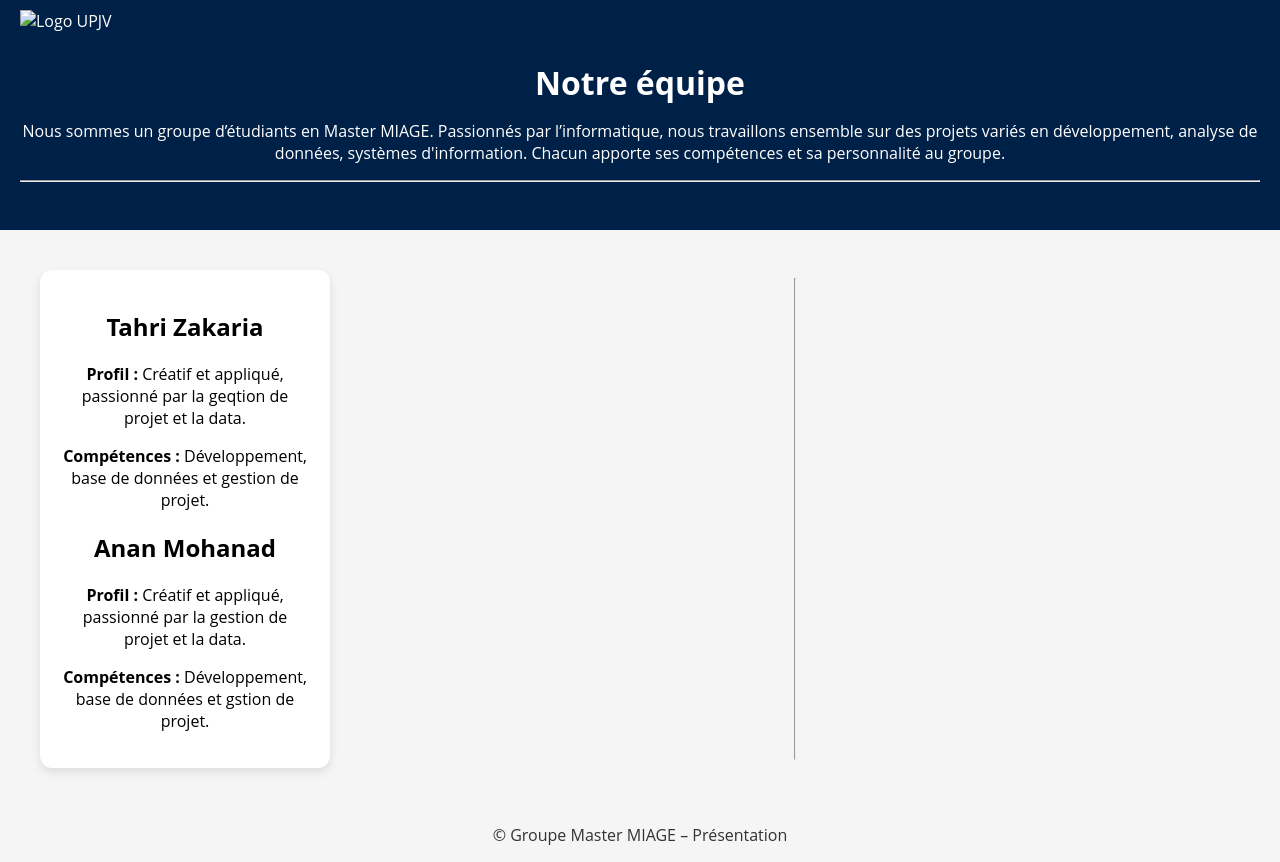
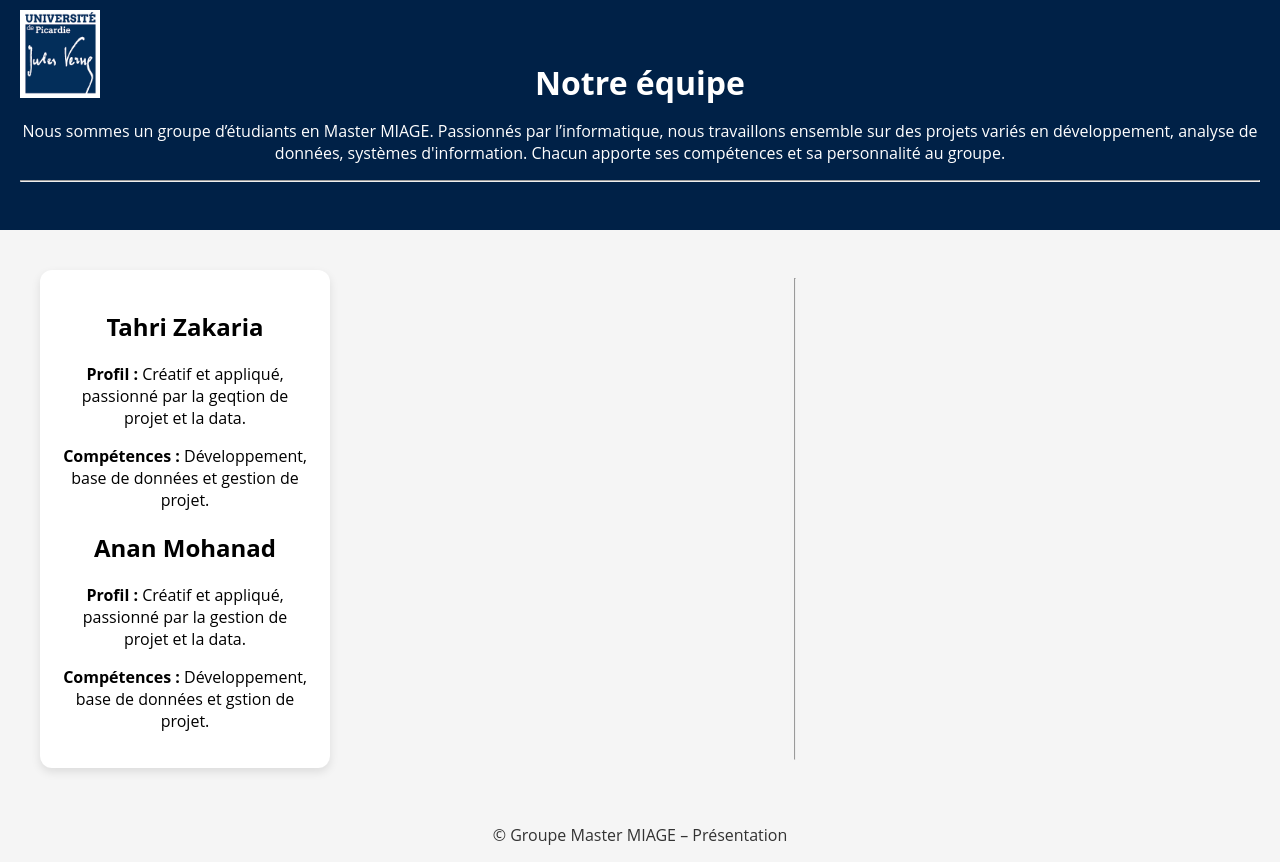
Before and after one commit to moha938/Td1_Git, a plain HTML site: page index.html in a window 1280 px wide. Drawn offline with Linux system fonts and the light colour scheme; a script that the page names is missing.

Commit message:
Voici le css modifié

```diff
--- a/index.html
+++ b/index.html
@@ -8,7 +8,7 @@
 <body>
   <header>
     <div class="logo">
-      <img src="téléchargement.png" alt="Logo UPJV" />
+      <img src="telechargement.png" alt="Logo UPJV" />
     </div>
     <h1>Notre équipe</h1>
     <p>
```
